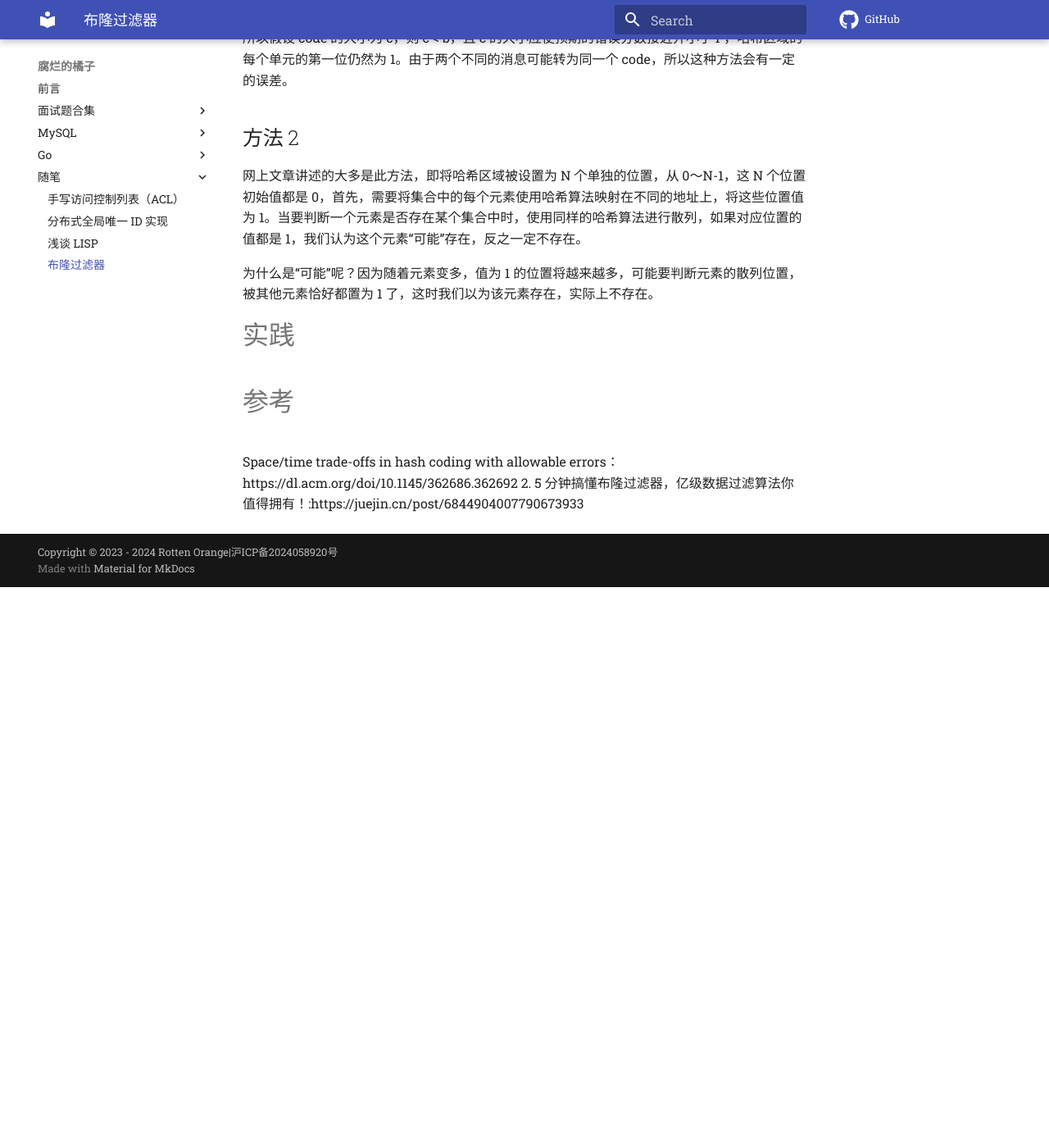
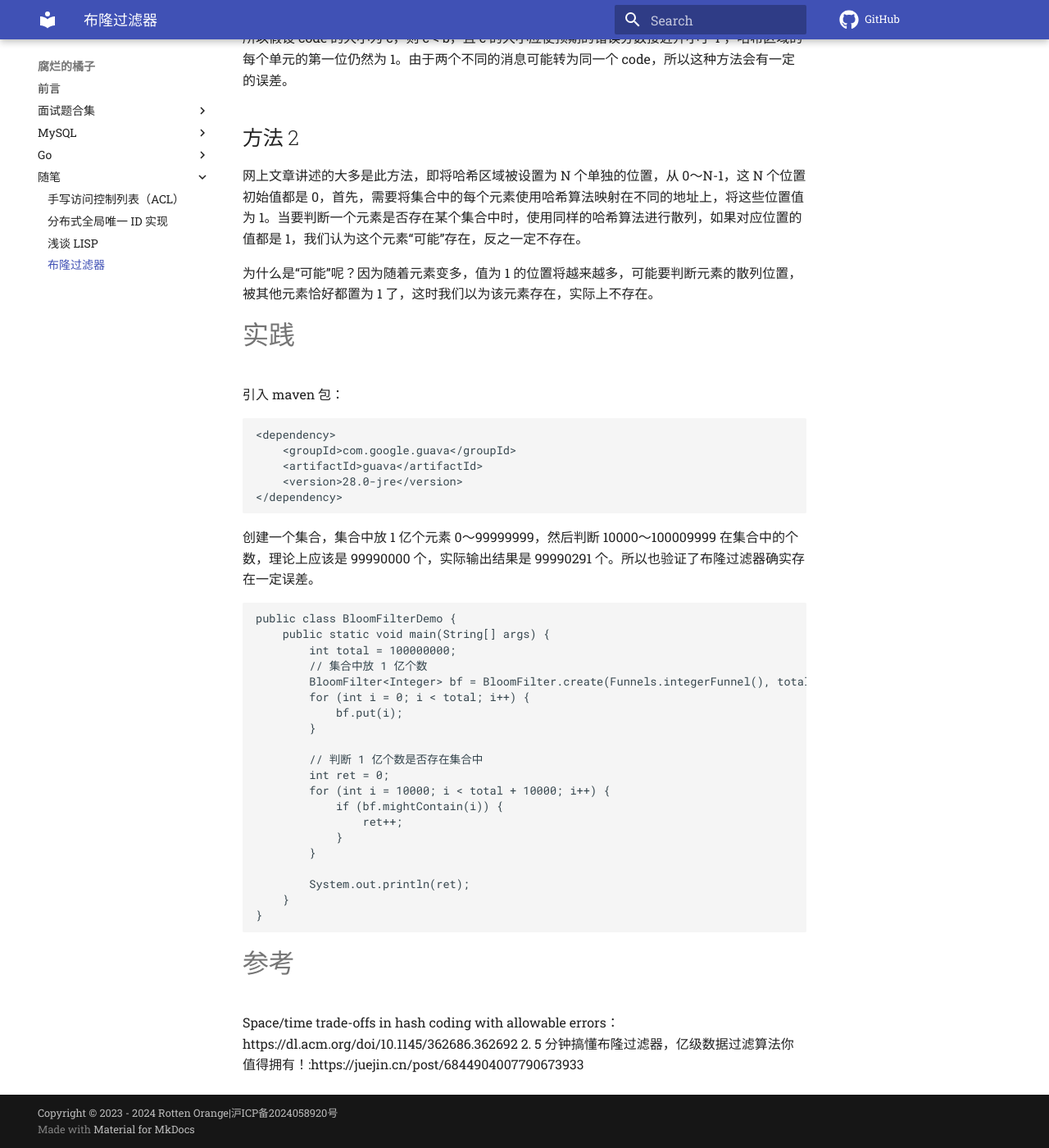
Before and after one commit to z1ming/cs-Hydra, an MkDocs documentation site: the page built from docs/文章/BloomFilter.md, in a window 1280 px wide and 1400 px high, scrolled down 917 px. Shown: the whole window at 82% size. Built offline with MkDocs 1.6.1 and Material for MkDocs 9.7.7, drawn with Linux system fonts in a browser that asks for light colours; comment, search, counter and statistics services are not loaded; before the commit the page ends 1633 px from its top, so only the background shows below that.

Commit message:
Update BloomFilter.md
Signed-off-by: Ziming Meng <zimingm94@gmail.com>

````diff
--- a/docs/文章/BloomFilter.md
+++ b/docs/文章/BloomFilter.md
@@ -31,6 +31,40 @@ code 设置为多大？code 的大小取决于你允许它犯错的概率，即
 
 # 实践
 
+引入 maven 包：
+
+```
+<dependency>
+    <groupId>com.google.guava</groupId>
+    <artifactId>guava</artifactId>
+    <version>28.0-jre</version>
+</dependency>
+```
+
+创建一个集合，集合中放 1 亿个元素 0～99999999，然后判断 10000～100009999 在集合中的个数，理论上应该是 99990000 个，实际输出结果是 99990291 个。所以也验证了布隆过滤器确实存在一定误差。
+
+```java
+public class BloomFilterDemo {
+    public static void main(String[] args) {
+        int total = 100000000;
+        // 集合中放 1 亿个数
+        BloomFilter<Integer> bf = BloomFilter.create(Funnels.integerFunnel(), total);
+        for (int i = 0; i < total; i++) {
+            bf.put(i);
+        }
+
+        // 判断 1 亿个数是否存在集合中
+        int ret = 0;
+        for (int i = 10000; i < total + 10000; i++) {
+            if (bf.mightContain(i)) {
+                ret++;
+            }
+        }
+
+        System.out.println(ret);
+    }
+}
+```
 
 # 参考
 
````
